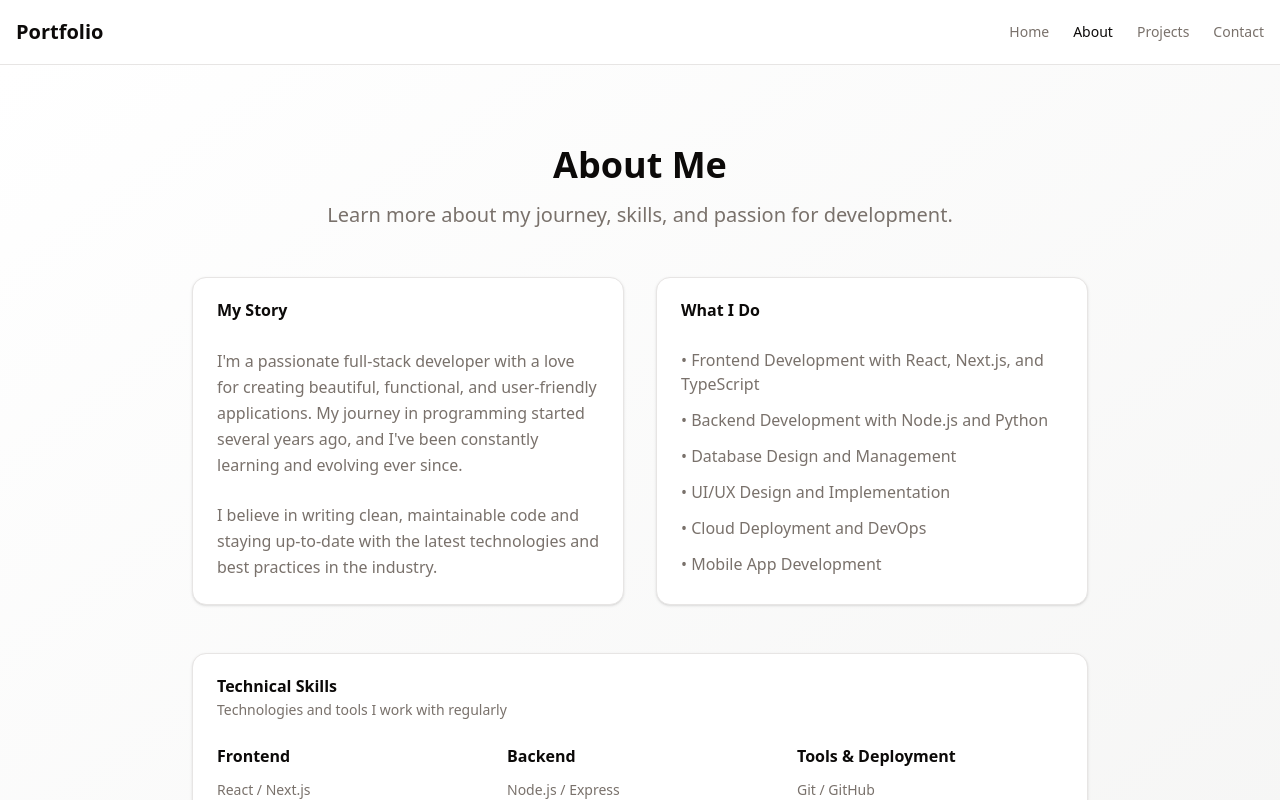
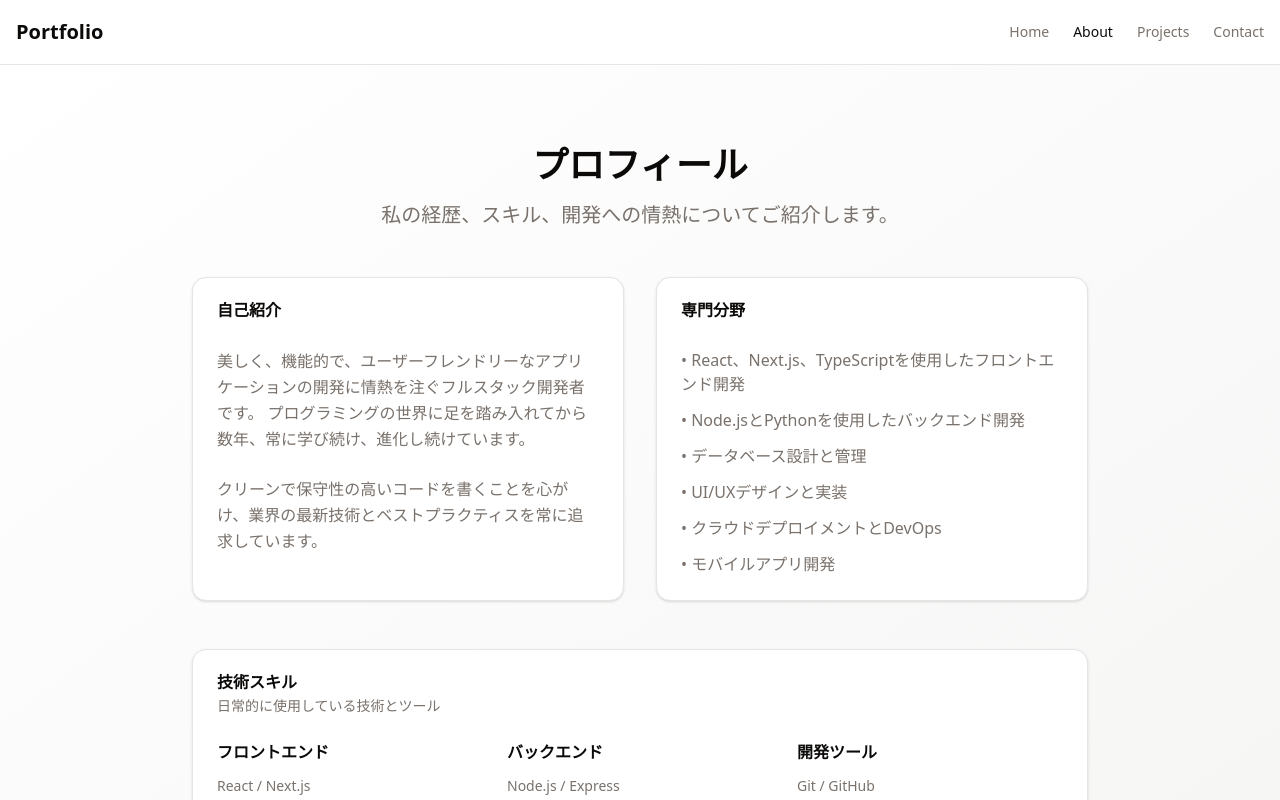
Before and after one commit to moriokameda/portfolio_v2, a Next.js app: page /about in a window 1280 px wide. Shown: the top 800 px of the page. Built offline with nearby package versions, Linux system fonts and the light colour scheme.

Commit message:
ignore .idea and translate japanese

```diff
--- a/src/app/about/page.tsx
+++ b/src/app/about/page.tsx
@@ -6,43 +6,41 @@ export default function AboutPage() {
       <div className="container mx-auto px-4">
         <div className="max-w-4xl mx-auto">
           <div className="text-center mb-12">
-            <h1 className="text-4xl font-bold mb-4">About Me</h1>
+            <h1 className="text-4xl font-bold mb-4">プロフィール</h1>
             <p className="text-xl text-muted-foreground">
-              Learn more about my journey, skills, and passion for development.
+              私の経歴、スキル、開発への情熱についてご紹介します。
             </p>
           </div>
 
           <div className="grid grid-cols-1 lg:grid-cols-2 gap-8 mb-12">
             <Card>
               <CardHeader>
-                <CardTitle>My Story</CardTitle>
+                <CardTitle>自己紹介</CardTitle>
               </CardHeader>
               <CardContent>
                 <p className="text-muted-foreground leading-relaxed">
-                  I&apos;m a passionate full-stack developer with a love for creating beautiful,
-                  functional, and user-friendly applications. My journey in programming started
-                  several years ago, and I&apos;ve been constantly learning and evolving ever since.
+                  美しく、機能的で、ユーザーフレンドリーなアプリケーションの開発に情熱を注ぐフルスタック開発者です。
+                  プログラミングの世界に足を踏み入れてから数年、常に学び続け、進化し続けています。
                 </p>
                 <br />
                 <p className="text-muted-foreground leading-relaxed">
-                  I believe in writing clean, maintainable code and staying up-to-date with the
-                  latest technologies and best practices in the industry.
+                  クリーンで保守性の高いコードを書くことを心がけ、業界の最新技術とベストプラクティスを常に追求しています。
                 </p>
               </CardContent>
             </Card>
 
             <Card>
               <CardHeader>
-                <CardTitle>What I Do</CardTitle>
+                <CardTitle>専門分野</CardTitle>
               </CardHeader>
               <CardContent>
                 <ul className="space-y-3 text-muted-foreground">
-                  <li>• Frontend Development with React, Next.js, and TypeScript</li>
-                  <li>• Backend Development with Node.js and Python</li>
-                  <li>• Database Design and Management</li>
-                  <li>• UI/UX Design and Implementation</li>
-                  <li>• Cloud Deployment and DevOps</li>
-                  <li>• Mobile App Development</li>
+                  <li>• React、Next.js、TypeScriptを使用したフロントエンド開発</li>
+                  <li>• Node.jsとPythonを使用したバックエンド開発</li>
+                  <li>• データベース設計と管理</li>
+                  <li>• UI/UXデザインと実装</li>
+                  <li>• クラウドデプロイメントとDevOps</li>
+                  <li>• モバイルアプリ開発</li>
                 </ul>
               </CardContent>
             </Card>
@@ -50,13 +48,15 @@ export default function AboutPage() {
 
           <Card>
             <CardHeader>
-              <CardTitle>Technical Skills</CardTitle>
-              <CardDescription>Technologies and tools I work with regularly</CardDescription>
+              <CardTitle>技術スキル</CardTitle>
+              <CardDescription>
+                日常的に使用している技術とツール
+              </CardDescription>
             </CardHeader>
             <CardContent>
               <div className="grid grid-cols-1 md:grid-cols-3 gap-6">
                 <div>
-                  <h3 className="font-semibold mb-3">Frontend</h3>
+                  <h3 className="font-semibold mb-3">フロントエンド</h3>
                   <ul className="space-y-1 text-sm text-muted-foreground">
                     <li>React / Next.js</li>
                     <li>TypeScript / JavaScript</li>
@@ -66,17 +66,17 @@ export default function AboutPage() {
                   </ul>
                 </div>
                 <div>
-                  <h3 className="font-semibold mb-3">Backend</h3>
+                  <h3 className="font-semibold mb-3">バックエンド</h3>
                   <ul className="space-y-1 text-sm text-muted-foreground">
                     <li>Node.js / Express</li>
                     <li>Python / Django</li>
                     <li>PostgreSQL / MongoDB</li>
                     <li>REST APIs / GraphQL</li>
-                    <li>Authentication & Security</li>
+                    <li>認証とセキュリティ</li>
                   </ul>
                 </div>
                 <div>
-                  <h3 className="font-semibold mb-3">Tools & Deployment</h3>
+                  <h3 className="font-semibold mb-3">開発ツール</h3>
                   <ul className="space-y-1 text-sm text-muted-foreground">
                     <li>Git / GitHub</li>
                     <li>Vercel / Netlify</li>
--- a/src/app/layout.tsx
+++ b/src/app/layout.tsx
@@ -24,7 +24,7 @@ export default function RootLayout({
   children: React.ReactNode;
 }>) {
   return (
-    <html lang="en">
+    <html lang="ja">
       <body className={`${geistSans.variable} ${geistMono.variable} antialiased`}>
         <Navigation />
         {children}
--- a/src/app/projects/page.tsx
+++ b/src/app/projects/page.tsx
@@ -4,73 +4,69 @@ import { Card, CardContent, CardDescription, CardHeader, CardTitle } from '@/com
 const projects = [
   {
     id: 1,
-    title: 'E-Commerce Platform',
-    description:
-      'A full-stack e-commerce solution built with Next.js, TypeScript, and Stripe integration.',
-    technologies: ['Next.js', 'TypeScript', 'Tailwind CSS', 'Stripe', 'PostgreSQL'],
-    image: '/api/placeholder/400/250',
-    github: 'https://github.com',
-    demo: 'https://demo.com',
+    title: "ECサイトプラットフォーム",
+    description: "Next.js、TypeScript、Stripeを統合したフルスタックECソリューション。",
+    technologies: ["Next.js", "TypeScript", "Tailwind CSS", "Stripe", "PostgreSQL"],
+    image: "/api/placeholder/400/250",
+    github: "https://github.com",
+    demo: "https://demo.com"
   },
   {
     id: 2,
-    title: 'Task Management App',
-    description:
-      'A collaborative task management application with real-time updates and team features.',
-    technologies: ['React', 'Node.js', 'Socket.io', 'MongoDB', 'Express'],
-    image: '/api/placeholder/400/250',
-    github: 'https://github.com',
-    demo: 'https://demo.com',
+    title: "タスク管理アプリ",
+    description: "リアルタイム更新とチーム機能を備えた協働タスク管理アプリケーション。",
+    technologies: ["React", "Node.js", "Socket.io", "MongoDB", "Express"],
+    image: "/api/placeholder/400/250",
+    github: "https://github.com",
+    demo: "https://demo.com"
   },
   {
     id: 3,
-    title: 'Weather Dashboard',
-    description:
-      'A responsive weather dashboard with location-based forecasts and interactive charts.',
-    technologies: ['React', 'Chart.js', 'OpenWeather API', 'CSS3'],
-    image: '/api/placeholder/400/250',
-    github: 'https://github.com',
-    demo: 'https://demo.com',
+    title: "天気予報ダッシュボード",
+    description: "位置情報ベースの予報とインタラクティブなチャートを備えたレスポンシブな天気ダッシュボード。",
+    technologies: ["React", "Chart.js", "OpenWeather API", "CSS3"],
+    image: "/api/placeholder/400/250",
+    github: "https://github.com",
+    demo: "https://demo.com"
   },
   {
     id: 4,
-    title: 'Blog Platform',
-    description: 'A modern blog platform with markdown support, comments, and admin dashboard.',
-    technologies: ['Next.js', 'MDX', 'Prisma', 'NextAuth.js'],
-    image: '/api/placeholder/400/250',
-    github: 'https://github.com',
-    demo: 'https://demo.com',
+    title: "ブログプラットフォーム",
+    description: "マークダウン対応、コメント機能、管理ダッシュボードを備えたモダンなブログプラットフォーム。",
+    technologies: ["Next.js", "MDX", "Prisma", "NextAuth.js"],
+    image: "/api/placeholder/400/250",
+    github: "https://github.com",
+    demo: "https://demo.com"
   },
   {
     id: 5,
-    title: 'Portfolio Website',
-    description:
-      'A responsive portfolio website showcasing projects and skills with modern design.',
-    technologies: ['Next.js', 'TypeScript', 'ShadCN UI', 'Tailwind CSS'],
-    image: '/api/placeholder/400/250',
-    github: 'https://github.com',
-    demo: 'https://demo.com',
+    title: "ポートフォリオサイト",
+    description: "モダンなデザインで作品とスキルを紹介するレスポンシブなポートフォリオサイト。",
+    technologies: ["Next.js", "TypeScript", "ShadCN UI", "Tailwind CSS"],
+    image: "/api/placeholder/400/250",
+    github: "https://github.com",
+    demo: "https://demo.com"
   },
   {
     id: 6,
-    title: 'Chat Application',
-    description: 'Real-time chat application with rooms, file sharing, and emoji support.',
-    technologies: ['React', 'Socket.io', 'Node.js', 'Express', 'MongoDB'],
-    image: '/api/placeholder/400/250',
-    github: 'https://github.com',
-    demo: 'https://demo.com',
-  },
-];
+    title: "チャットアプリケーション",
+    description: "ルーム機能、ファイル共有、絵文字対応を備えたリアルタイムチャットアプリケーション。",
+    technologies: ["React", "Socket.io", "Node.js", "Express", "MongoDB"],
+    image: "/api/placeholder/400/250",
+    github: "https://github.com",
+    demo: "https://demo.com"
+  }
+]
 
 export default function ProjectsPage() {
   return (
     <main className="min-h-screen bg-gradient-to-br from-background to-muted py-20">
       <div className="container mx-auto px-4">
         <div className="text-center mb-12">
-          <h1 className="text-4xl font-bold mb-4">My Projects</h1>
+          <h1 className="text-4xl font-bold mb-4">プロジェクト一覧</h1>
           <p className="text-xl text-muted-foreground max-w-2xl mx-auto">
-            Here are some of the projects I&apos;ve worked on. Each one represents a unique challenge
-            and learning experience in my development journey.
+            これまでに手がけたプロジェクトをご紹介します。それぞれのプロジェクトは、
+            私の開発者としての成長における独自の課題と学びを表しています。
           </p>
         </div>
 
@@ -85,7 +81,7 @@ export default function ProjectsPage() {
               <CardContent>
                 <div className="space-y-4">
                   <div>
-                    <h4 className="text-sm font-semibold mb-2">Technologies Used:</h4>
+                    <h4 className="text-sm font-semibold mb-2">使用技術：</h4>
                     <div className="flex flex-wrap gap-2">
                       {project.technologies.map((tech) => (
                         <span
@@ -100,10 +96,10 @@ export default function ProjectsPage() {
 
                   <div className="flex gap-2">
                     <Button variant="outline" size="sm" className="flex-1">
-                      View Code
+                      コードを見る
                     </Button>
                     <Button size="sm" className="flex-1">
-                      Live Demo
+                      デモを見る
                     </Button>
                   </div>
                 </div>
@@ -113,5 +109,5 @@ export default function ProjectsPage() {
         </div>
       </div>
     </main>
-  );
+  )
 }
```
Also changed, not shown: src/app/contact/page.tsx (+13 -13 lines), src/app/page.tsx (+6 -9 lines), 1 other file (tests, documents, lock files or other folders).
